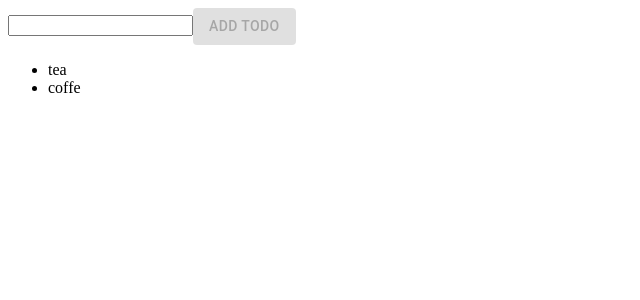
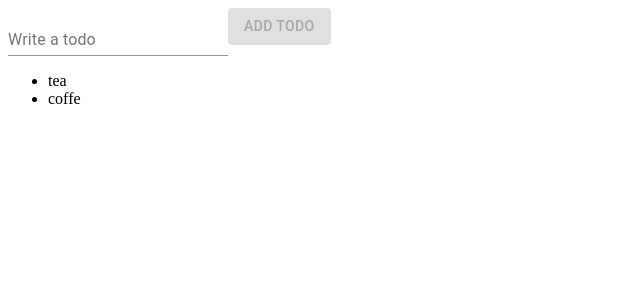
Before and after one commit to pranav589/Todos-app-using-react-and-firebase, a React (Create React App) app: page / in a window 1280 px wide. Shown: the top 300 px of the page, without its empty margins (0-640 px from the left). Built offline with nearby package versions, Linux system fonts and the light colour scheme.

Commit message:
1 file modified

```diff
--- a/src/App.js
+++ b/src/App.js
@@ -1,5 +1,5 @@
 import React,{useState} from "react";
-import {Button} from '@material-ui/core'
+import {Button,FormControl,Input,InputLabel} from '@material-ui/core'
 import "./style.css";
 
 export default function App() {
@@ -18,7 +18,11 @@
   return (
     <div>
     <form>
-      <input value={input} onChange={event=>setInput(event.target.value)}/>
+    <FormControl>
+      <InputLabel>Write a todo</InputLabel>
+      <Input value={input} onChange={event=>setInput(event.target.value)}/>
+    </FormControl>
+    {/* <input value={input} onChange={event=>setInput(event.target.value)}/>*/}
       <Button type='submit' onClick={addTodo}variant="contained" color="primary" disabled={!input}>
        Add todo
       </Button>
```
